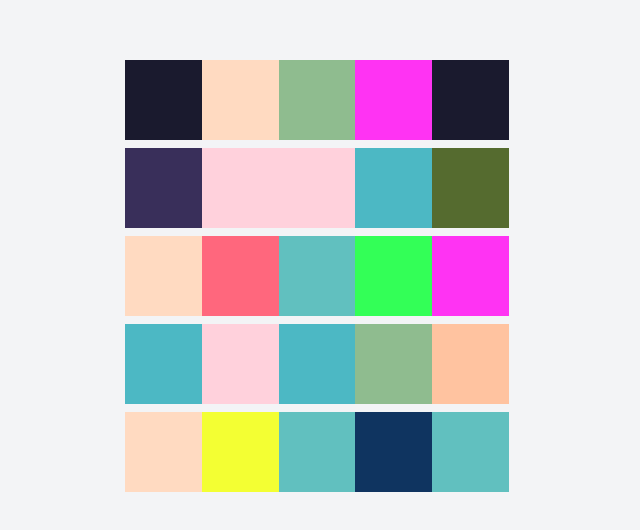
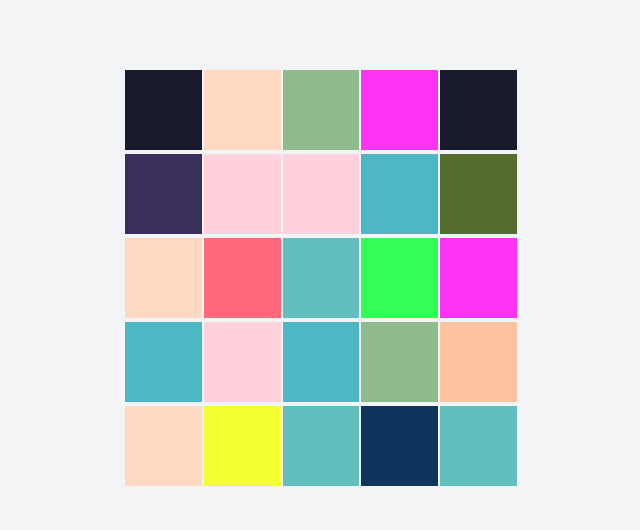
Before and after one commit to Mohib008/Friendslist, a Next.js app: page / in a window 1280 px wide. Shown: the part 3360-3890 px from the top of the page, without its empty margins (303-943 px from the left). Built offline with nearby package versions, Linux system fonts and the light colour scheme.

Commit message:
new updates

```diff
--- a/Components/colorBoxGrid.jsx
+++ b/Components/colorBoxGrid.jsx
@@ -7,7 +7,11 @@ function colorBoxGrid() {
     boxes.push(<ColorBox key={i} />);
     // The key prop is used to uniquely identify each ColorBox component in the array.
   }
-  return <div className="flex flex-rows flex-wrap h-110 w-110">{boxes}</div>;
+  return (
+    <div className="flex flex-rows flex-wrap h-105 w-110 gap-x-0.5">
+      {boxes}
+    </div>
+  );
 }
 
 export default colorBoxGrid;
--- a/Components/footer.jsx
+++ b/Components/footer.jsx
@@ -34,10 +34,16 @@ function footer() {
           >
             Increment
           </button>
-          <button className="bg-blue-400 hover:bg-blue-500 rounded-xl p-3  hover:text-white font-bold">
+          <button
+            onClick={decreamntCount}
+            className="bg-blue-400 hover:bg-blue-500 rounded-xl p-3  hover:text-white font-bold"
+          >
             Decrement
           </button>
-          <button className="bg-blue-400 hover:bg-blue-500 rounded-xl p-3  hover:text-white font-bold">
+          <button
+            onClick={restCount}
+            className="bg-blue-400 hover:bg-blue-500 rounded-xl p-3  hover:text-white font-bold"
+          >
             Reset
           </button>
         </div>
```
